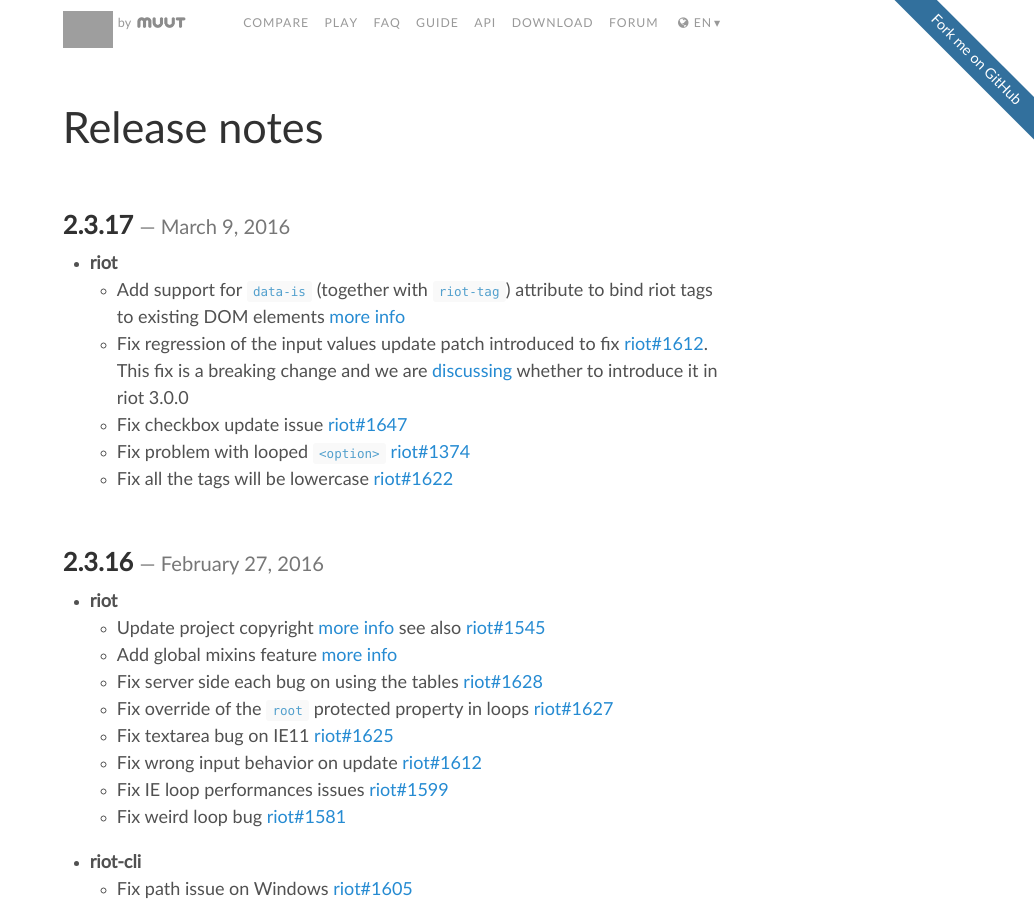
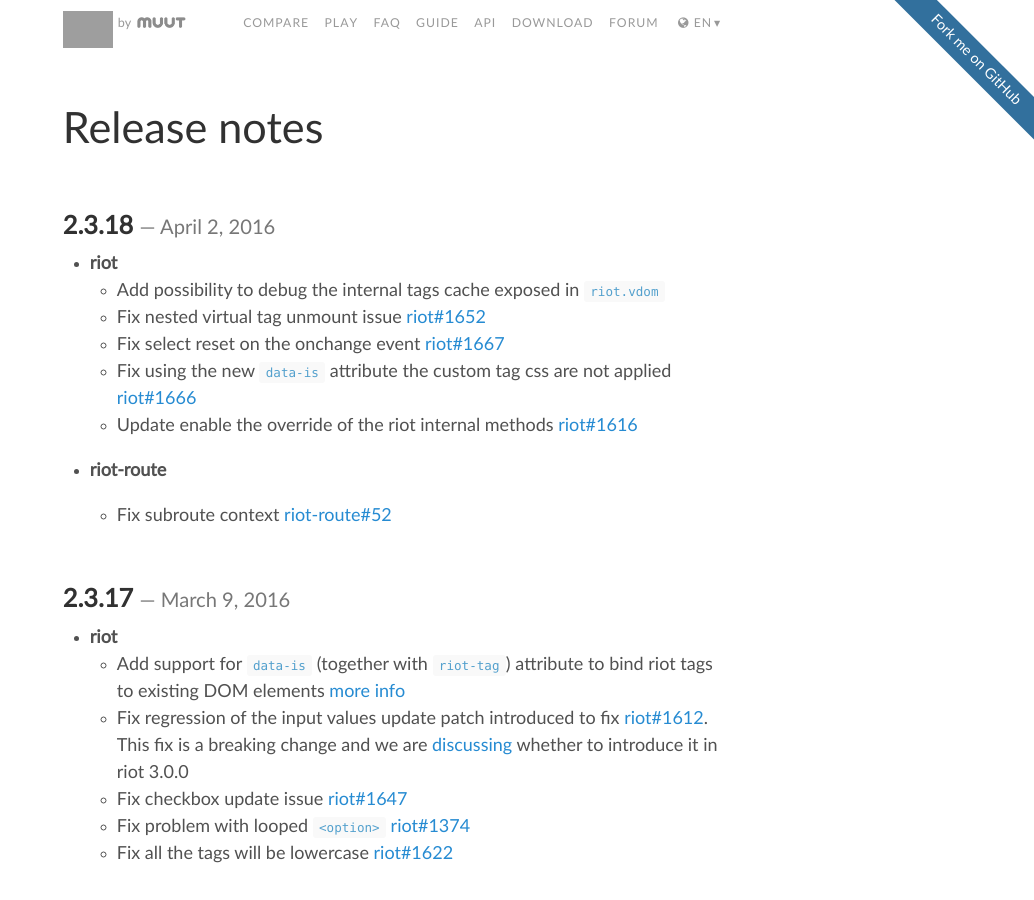
Before and after one commit to riot/riot.github.io, a Jekyll site: the page built from release-notes.md, in a window 1280 px wide and 900 px high. Shown: the whole window, without its empty margins (246-1280 px from the left). Built offline with Jekyll 4.4.1, drawn with Linux system fonts in a browser that asks for light colours; nearby versions of some CDN libraries; emoji names are drawn with the system emoji font; grey boxes are pictures that could not be loaded.

Commit message:
updated: release notes

```diff
--- a/_config.yml
+++ b/_config.yml
@@ -38,17 +38,17 @@
   email:             hello.riotjs@gmail.com
 
 # Custom vars
-major_version:       17
+major_version:       18
 minor_version:       2.3
 
-version:             2.3.17
-release_date:        March 9
-version_slurp:       Valid W3C markup with the `data-is` attribute
+version:             2.3.18
+release_date:        April 2
+version_slurp:       Simple bug fix release
 repo:                https://github.com/riot/riot
 
 # Vars needed for the compare.md page
 
-size_min:            8.56
+size_min:            8.61
 riot_route_size_min: 1.65
 
 polymer:
--- a/release-notes.md
+++ b/release-notes.md
@@ -5,6 +5,19 @@
 ---
 
 # {{ page.title }}
+
+## 2.3.18 *April 2, 2016*
+
+- __riot__
+  - Add possibility to debug the internal tags cache exposed in `riot.vdom`
+  - Fix nested virtual tag unmount issue [riot#1652](https://github.com/riot/riot/issues/1652)
+  - Fix select reset on the onchange event [riot#1667](https://github.com/riot/riot/issues/1667)
+  - Fix using the new `data-is` attribute the custom tag css are not applied [riot#1666](https://github.com/riot/riot/issues/1666)
+  - Update enable the override of the riot internal methods [riot#1616](https://github.com/riot/riot/issues/1616)
+
+- __riot-route__
+
+  - Fix subroute context [riot-route#52](https://github.com/riot/route/pull/52)
 
 ## 2.3.17 *March 9, 2016*
 
```
Also changed, not shown: api/misc.md (+12 -0 lines).
